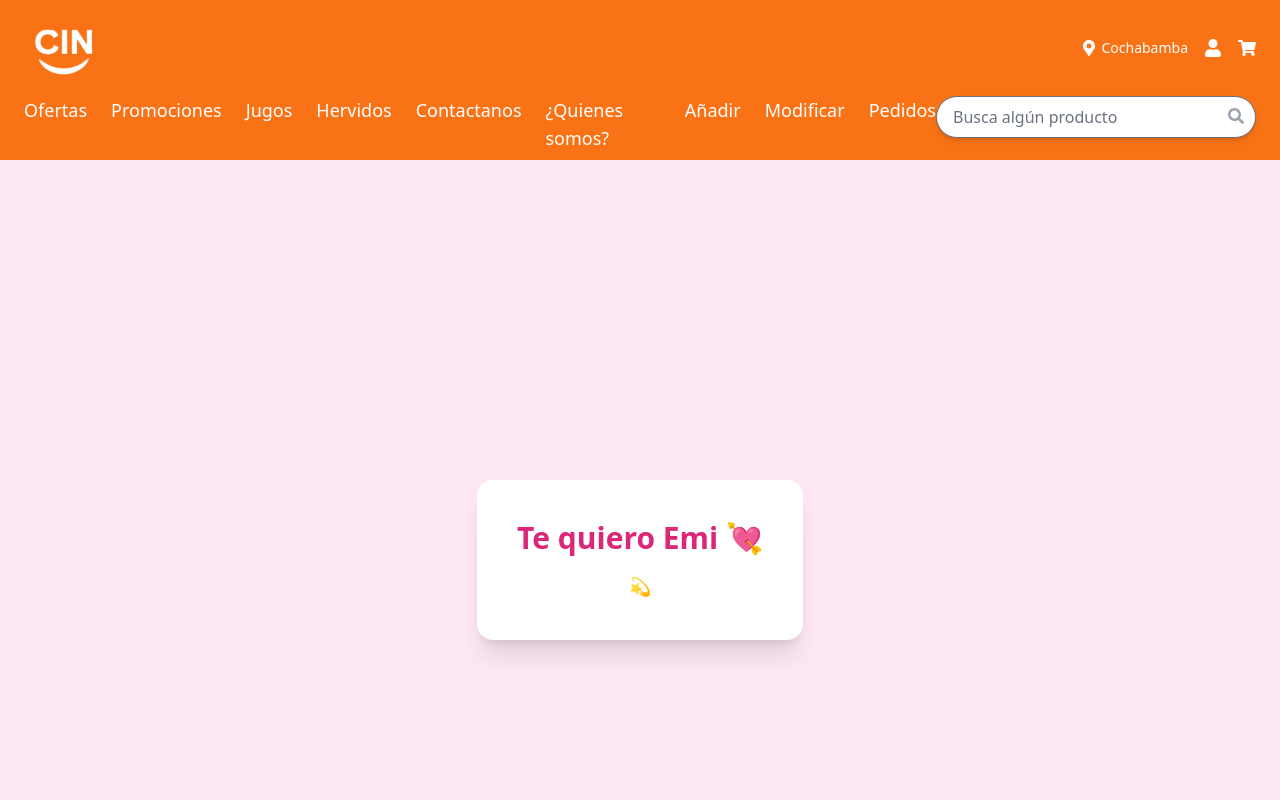
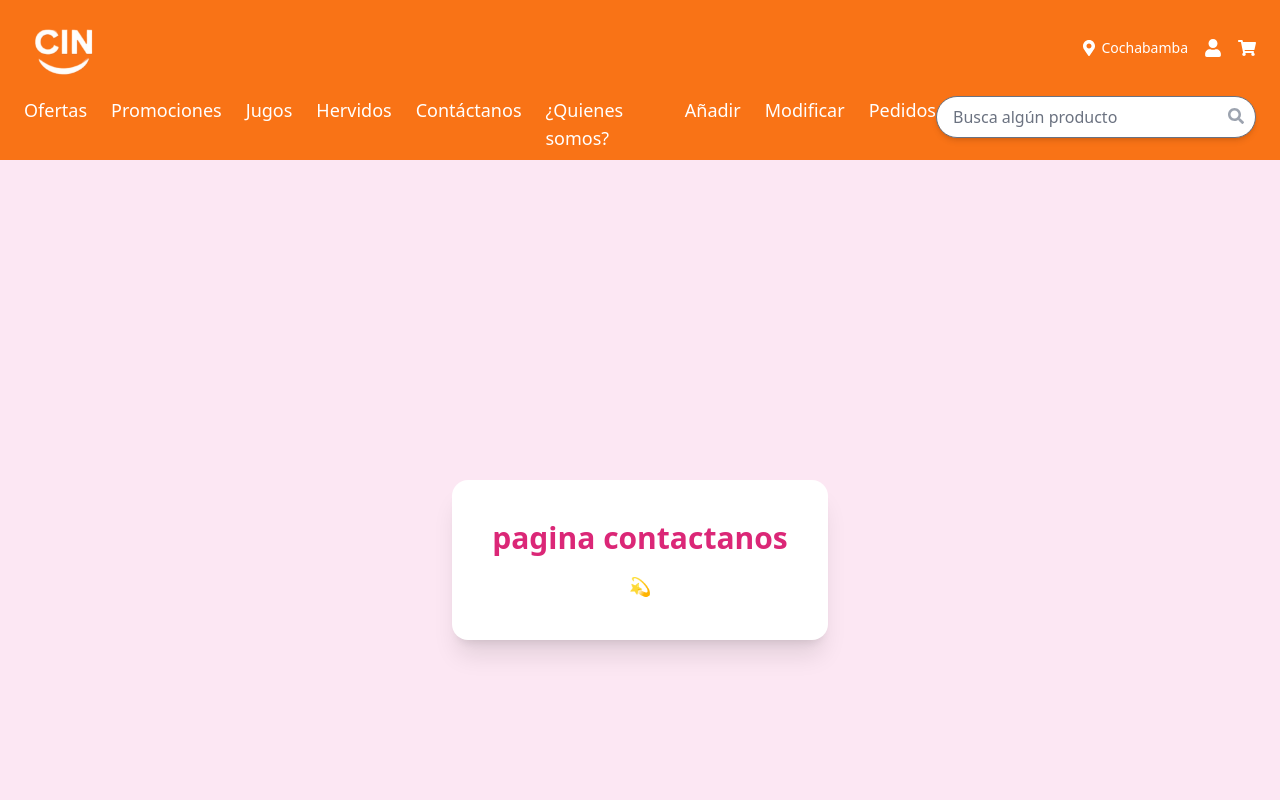
Before and after one commit to LuisGonzalesVentura/Empresa-Cin-web, a Next.js app: page /dashboard/contactanos in a window 1280 px wide. Shown: the top 800 px of the page. Built offline with nearby package versions, Linux system fonts and the light colour scheme.

Commit message:
revision_1
primera revision para el dev

```diff
--- a/app/dashboard/Navbar.tsx
+++ b/app/dashboard/Navbar.tsx
@@ -61,7 +61,7 @@ export default function Navbar() {
     <Link href="/dashboard/hervidos">Hervidos</Link>
   </li>
   <li className="hover:text-yellow-500 cursor-pointer transition-all duration-300 ease-in-out transform hover:scale-105">
-    <Link href="/dashboard/contactanos">Contactanos</Link>
+    <Link href="/dashboard/contactanos">Contáctanos</Link>
   </li>
   <li className="hover:text-yellow-500 cursor-pointer transition-all duration-300 ease-in-out transform hover:scale-105">
     ¿Quienes somos?
--- a/app/dashboard/contactanos/page.tsx
+++ b/app/dashboard/contactanos/page.tsx
@@ -2,7 +2,7 @@ export default function Contactanos() {
     return (
       <div className="min-h-screen flex items-center justify-center bg-pink-100">
         <div className="bg-white p-10 rounded-2xl shadow-xl text-center max-w-md">
-          <h1 className="text-3xl font-bold text-pink-600 mb-4">Te quiero Emi 💘</h1>
+          <h1 className="text-3xl font-bold text-pink-600 mb-4">pagina contactanos</h1>
           <p className="text-gray-700 text-lg">
             💫
           </p>
```
